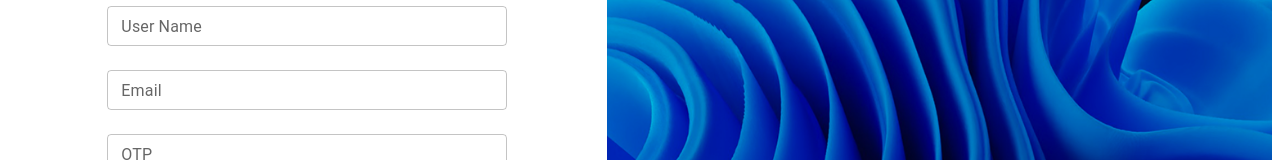
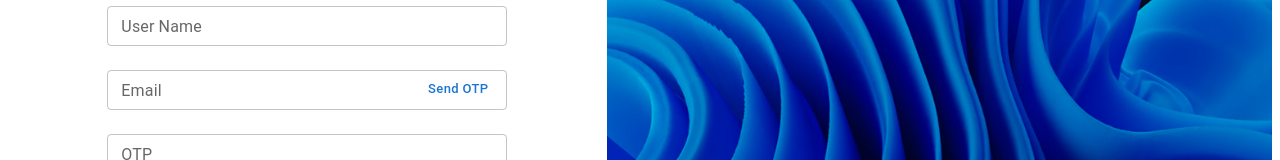
Before and after one commit to adityadeshpande0/the-project-client-react, a React (Vite) app: page /signup in a window 1280 px wide. Shown: the part 298-458 px from the top of the page. Built offline with nearby package versions, Linux system fonts and the light colour scheme.

Commit message:
button defined to send otp

```diff
--- a/src/screens/authentication/RegisterForm.tsx
+++ b/src/screens/authentication/RegisterForm.tsx
@@ -114,6 +114,11 @@ const RegisterForm: React.FC = () => {
         name="email"
         label="Email"
         size="small"
+        endAdornment={
+          <Button style={{ textTransform: "capitalize" }} size="small">
+            Send OTP
+          </Button>
+        }
         value={values.email}
         onChange={handleChange}
         error={!!errors.email}
@@ -142,7 +147,7 @@ const RegisterForm: React.FC = () => {
         type="password"
         autoComplete="current-password"
       />
-       <TextInputField
+      <TextInputField
         name="confirmPassword"
         label="Confirm Password"
         size="small"
@@ -150,7 +155,7 @@ const RegisterForm: React.FC = () => {
         onChange={handleChange}
         error={!!errors.confirmPassword}
         helperText={errors.confirmPassword}
-        showTogglePassword = {false}
+        showTogglePassword={false}
         type="password"
         autoComplete="current-password"
       />
```
